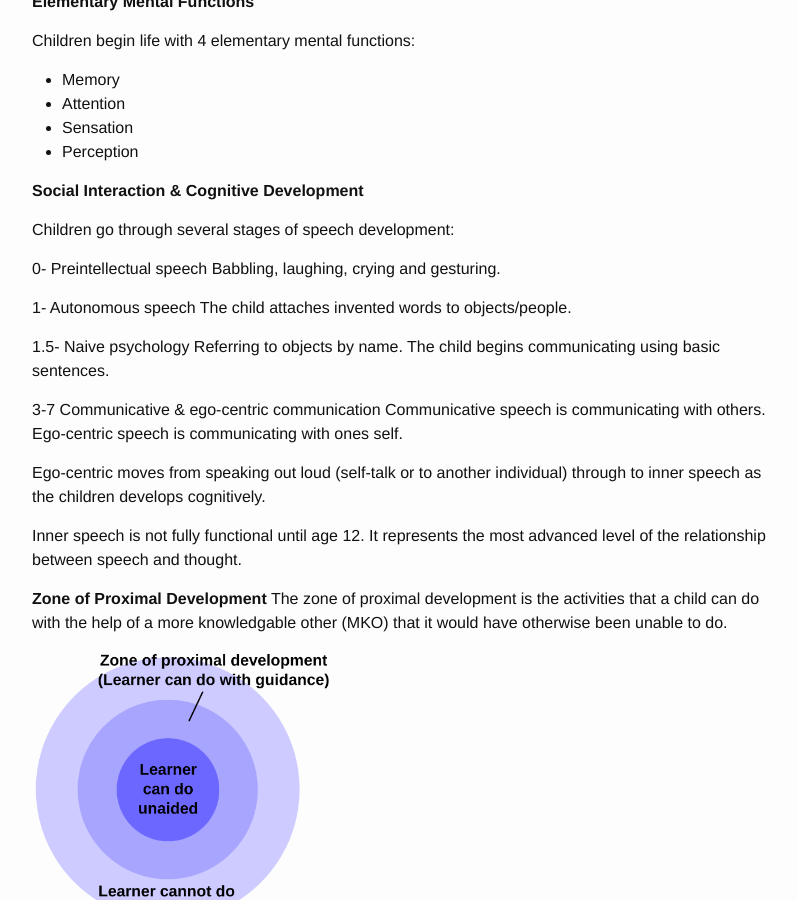
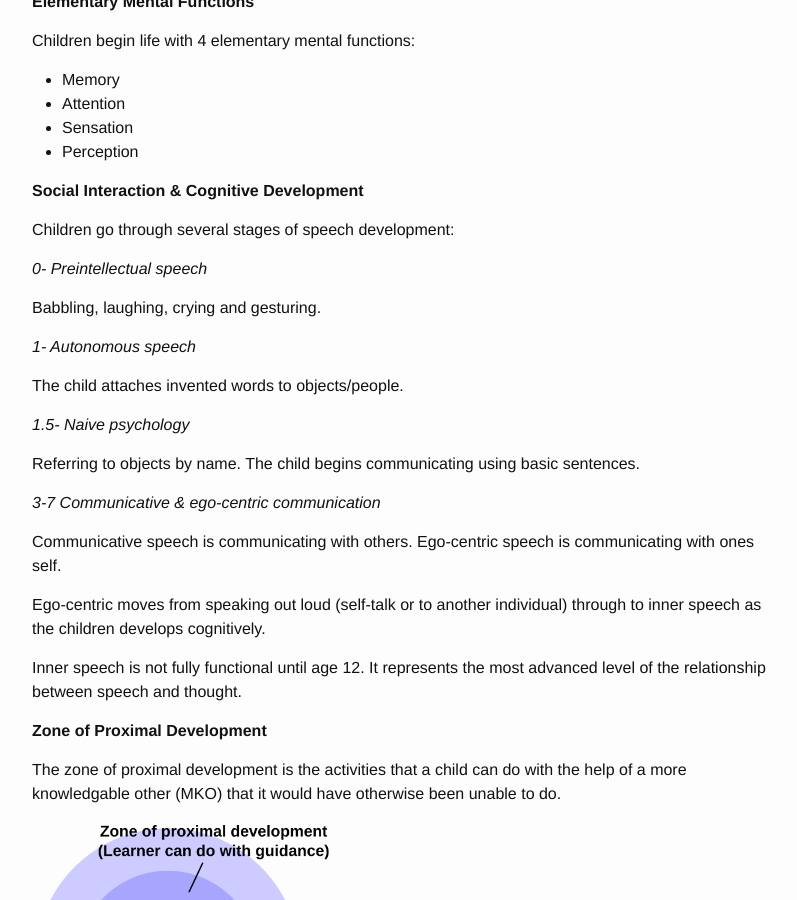
Before and after one commit to simonrose121/phd, a Jekyll site: the page built from _posts/2016-10-19-vygotsky.md, in a window 1280 px wide and 900 px high, scrolled down 694 px. Shown: the whole window, without its empty margins (238-1035 px from the left). Built offline with Jekyll 4.4.1, drawn with Linux system fonts in a browser that asks for light colours.

Commit message:
Formatting

```diff
--- a/_posts/2016-10-19-vygotsky.md
+++ b/_posts/2016-10-19-vygotsky.md
@@ -20,6 +20,7 @@
 **Elementary Mental Functions**
 
 Children begin life with 4 elementary mental functions:
+
 - Memory
 - Attention
 - Sensation
@@ -29,17 +30,21 @@
 
 Children go through several stages of speech development:
 
-0- Preintellectual speech
+*0- Preintellectual speech*
+
 Babbling, laughing, crying and gesturing.
 
-1- Autonomous speech
+*1- Autonomous speech*
+
 The child attaches invented words to objects/people.
 
-1.5- Naive psychology
+*1.5- Naive psychology*
+
 Referring to objects by name.
 The child begins communicating using basic sentences.
 
-3-7 Communicative & ego-centric communication
+*3-7 Communicative & ego-centric communication*
+
 Communicative speech is communicating with others.
 Ego-centric speech is communicating with ones self.
 
@@ -50,6 +55,7 @@
 advanced level of the relationship between speech and thought.
 
 **Zone of Proximal Development**
+
 The zone of proximal development is the activities that a child can do with
 the help of a more knowledgable other (MKO) that it would have otherwise
 been unable to do.
```
Also changed, not shown: _posts/2016-10-18-mindstorms.md (+5 -0 lines), _posts/2016-10-24-papert.md (+1 -1 lines), _posts/2016-10-25-wood.md (+1 -0 lines).
